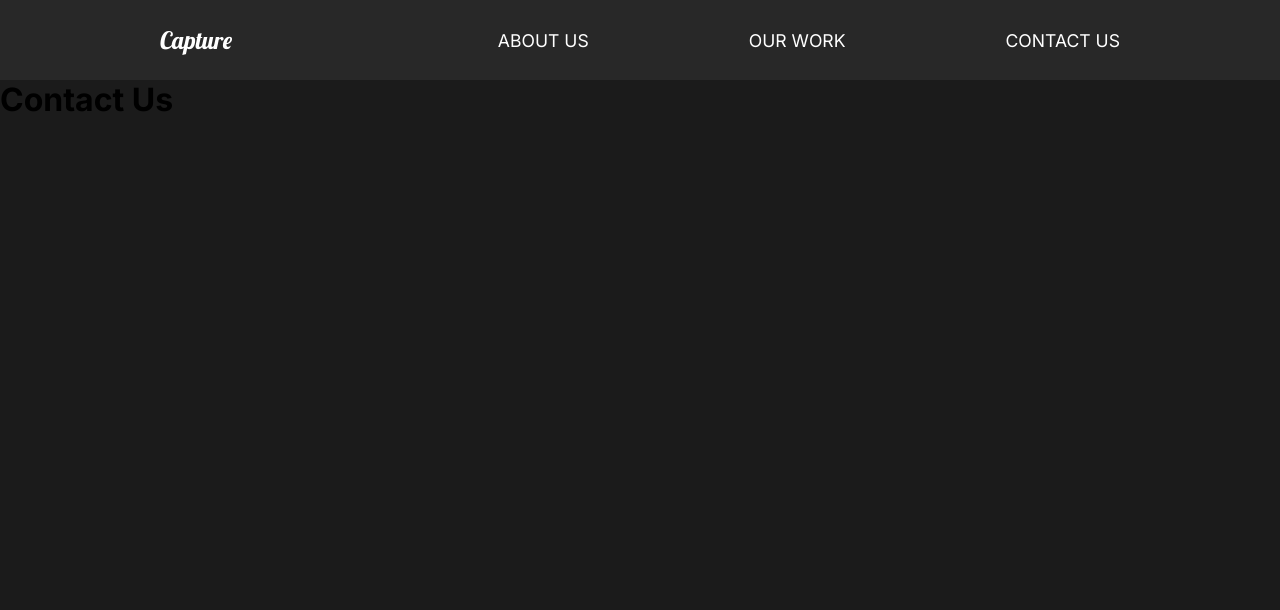
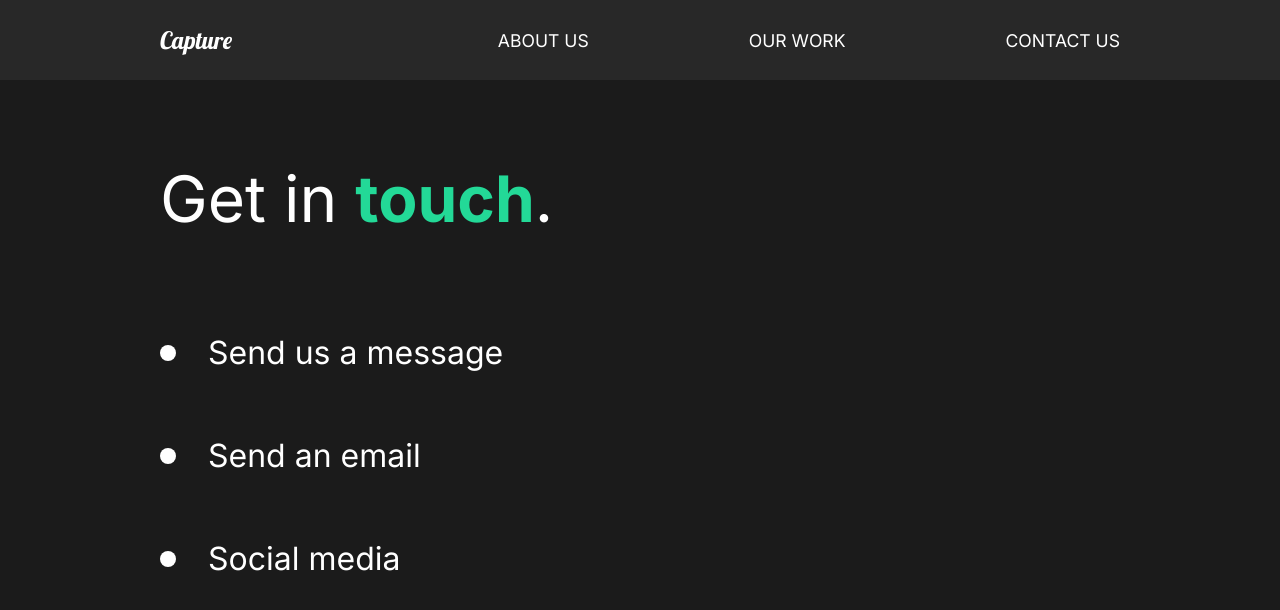
Before and after one commit to slawoe/react-exampleportfolio, a React (Create React App) app: page /contact in a window 1280 px wide. Shown: the top 610 px of the page. Built offline with nearby package versions, Linux system fonts and the light colour scheme.

Commit message:
Add simple animation to contact us section

```diff
--- a/src/pages/ContactUs.js
+++ b/src/pages/ContactUs.js
@@ -1,17 +1,82 @@
+import styled from "styled-components";
 import { motion } from "framer-motion";
-import { pageAnimation } from "../animation";
+import { pageAnimation, titleAnimation } from "../animation";
 
 function ContactUs() {
   return (
-    <motion.div
+    <ContactContainer
       variants={pageAnimation}
       initial="hidden"
       animate="show"
       exit="exit"
     >
-      <h1>Contact Us</h1>
-    </motion.div>
+      <TitleContainer>
+        <Hide>
+          <Title variants={titleAnimation}>
+            Get in <span>touch</span>.
+          </Title>
+        </Hide>
+      </TitleContainer>
+      <div>
+        <Hide>
+          <SocialContainer variants={titleAnimation}>
+            <Circle />
+            <a href="#">Send us a message</a>
+          </SocialContainer>
+        </Hide>
+        <Hide>
+          <SocialContainer variants={titleAnimation}>
+            <Circle />
+            <a href="#">Send an email</a>
+          </SocialContainer>
+        </Hide>
+        <Hide>
+          <SocialContainer variants={titleAnimation}>
+            <Circle />
+            <a href="#">Social media</a>
+          </SocialContainer>
+        </Hide>
+      </div>
+    </ContactContainer>
   );
 }
 
 export default ContactUs;
+
+const ContactContainer = styled(motion.div)`
+  padding: 5rem 10rem;
+  color: #353535;
+  min-height: 90vh;
+`;
+
+const Title = styled(motion.h2)`
+  color: white;
+`;
+
+const TitleContainer = styled.div`
+  margin-bottom: 4rem;
+  color: black;
+`;
+
+const Hide = styled.div`
+  overflow: hidden;
+`;
+
+const Circle = styled.div`
+  border-radius: 50%;
+  width: 1rem;
+  height: 1rem;
+  background: white;
+`;
+
+const SocialContainer = styled(motion.div)`
+  display: flex;
+  align-items: center;
+  a {
+    font-size: 2rem;
+    text-decoration: none;
+    margin: 2rem;
+    color: white;
+    cursor: pointer;
+  }
+`;
```
